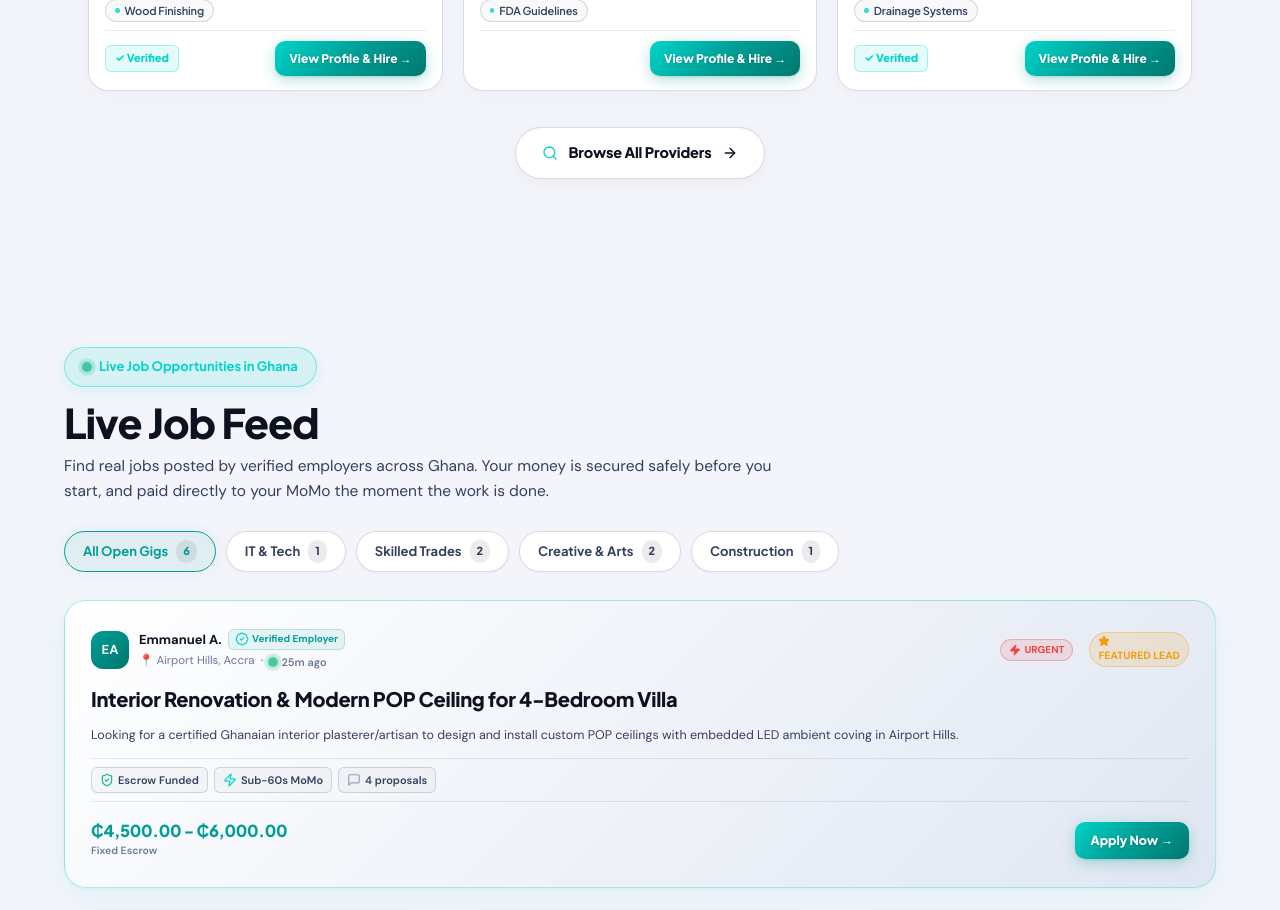
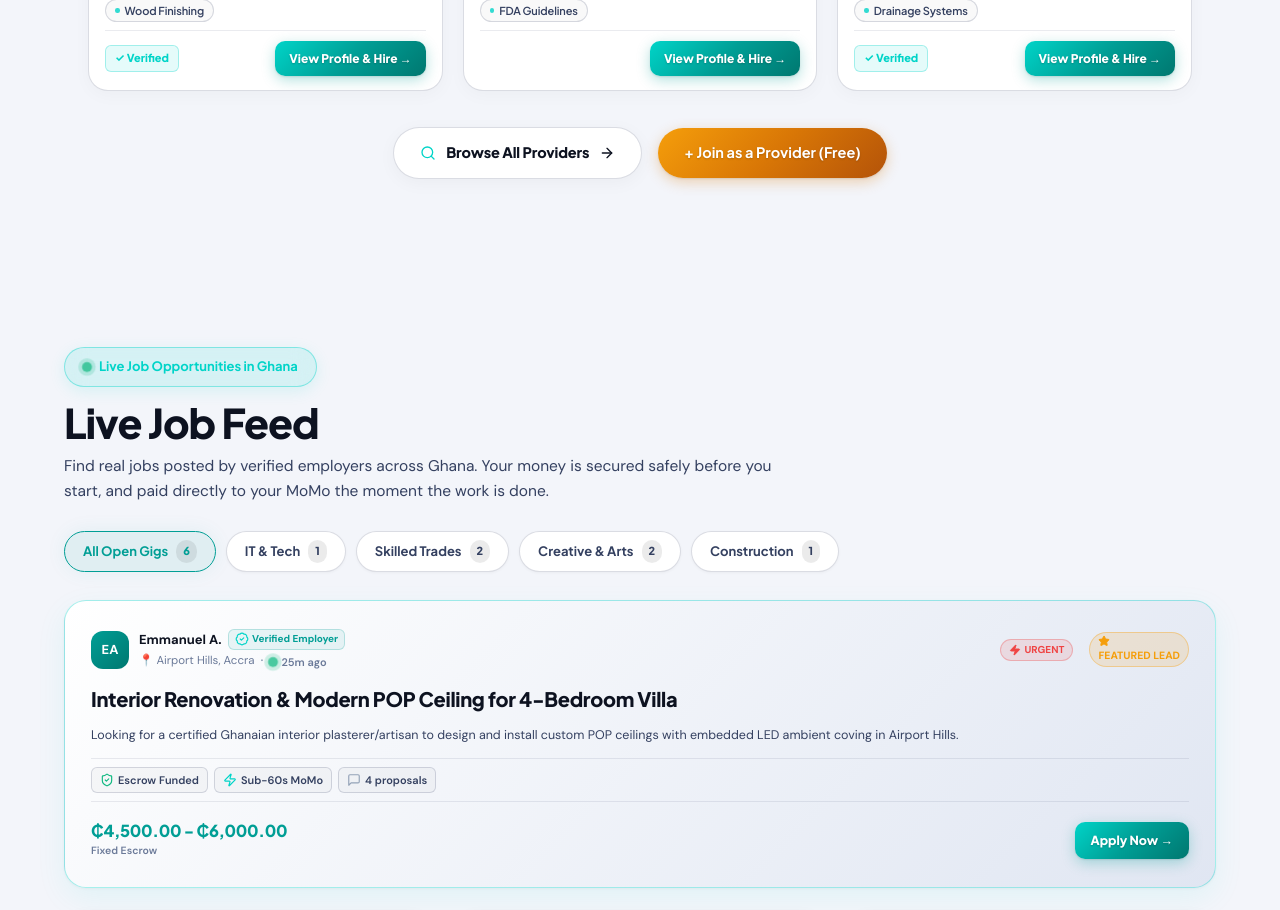
Before and after one commit to JoeVardyGC/GigGhana, a Next.js app: page / in a window 1280 px wide. Shown: the part 2060-2970 px from the top of the page. Built offline with nearby package versions, Linux system fonts and the light colour scheme.

Commit message:
feat(talent): restore dual action buttons 'Browse All Providers' and '+ Join as a Provider (Free)'

```diff
--- a/components/LandingPage.tsx
+++ b/components/LandingPage.tsx
@@ -874,6 +874,9 @@ const occupationSlides = [
                   <Search className="w-4 h-4 text-[#00D4C8] shrink-0" />
                   <span>Browse All Providers</span>
                   <ArrowRight className="w-4 h-4 text-current transition-transform duration-200 group-hover:translate-x-1 shrink-0" />
+                </a>
+                <a href="/auth/register.php?role=provider" className="btn btn-gold btn-xl">
+                  + Join as a Provider (Free)
                 </a>
               </div>
             </div>
```
